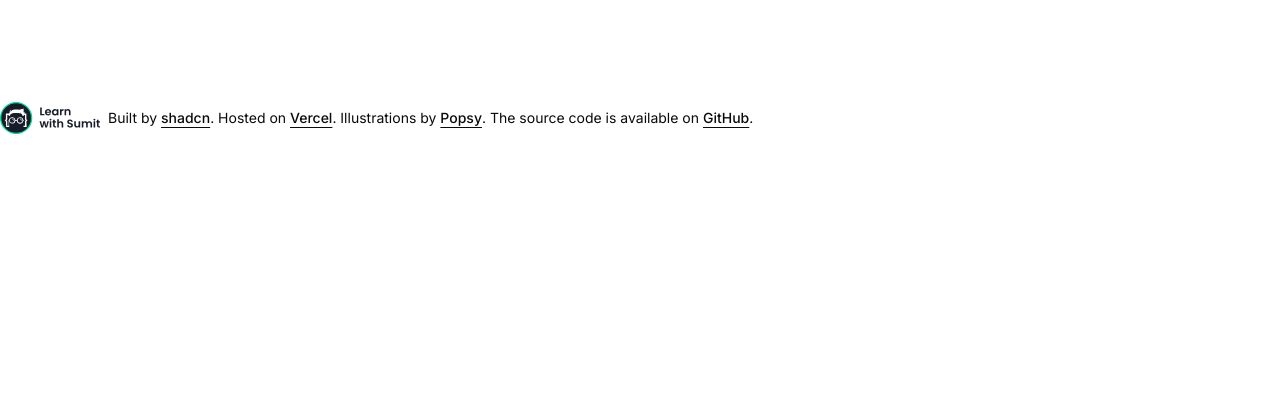
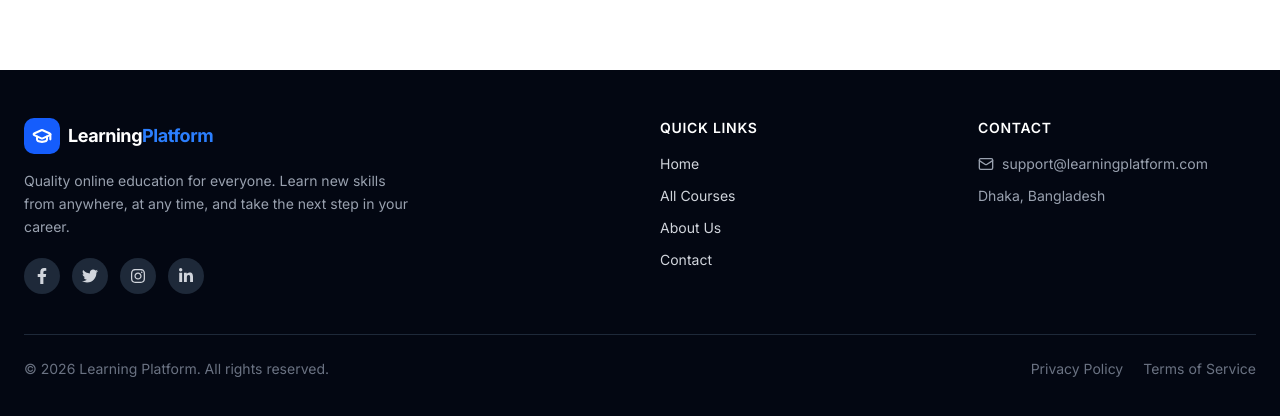
Before and after one commit to arman-c0der/learning-platform, a Next.js app: page / in a window 1280 px wide. Shown: the part 1072-1488 px from the top of the page. Before the commit the page ends 1238 px from the top, so only its background shows below. Built offline with nearby package versions, Linux system fonts and the light colour scheme; no server answers; the database is empty.

Commit message:
Fix footer component

```diff
--- a/components/logo.jsx
+++ b/components/logo.jsx
@@ -1,8 +1,14 @@
-import Image from "next/image";
-import logo from "@/assets/lws_logo.svg";
-import { cn } from "@/lib/utils";
-export const Logo = ({ className = "" }) => {
+import { GraduationCap } from "lucide-react";
+
+ export const Logo = () => {
   return (
-    <Image className={cn("max-w-[100px]", className)} src={logo} alt="logo" />
+    <div className="flex items-center gap-2">
+      <div className="flex items-center justify-center w-9 h-9 rounded-lg bg-blue-600">
+        <GraduationCap className="w-5 h-5 text-white" strokeWidth={2.5} />
+      </div>
+      <span className="text-lg font-bold tracking-tight text-gray-900">
+        Learning<span className="text-blue-600">Platform</span>
+      </span>
+    </div>
   );
 };
--- a/components/main-nav.jsx
+++ b/components/main-nav.jsx
@@ -5,7 +5,7 @@ import Link from "next/link";
 import { cn } from "@/lib/utils";
 
 import { MobileNav } from "@/components/mobile-nav";
-import { Logo } from "./logo";
+import {Logo} from "@/components/logo";
 import Image from "next/image";
 import { X } from "lucide-react";
 import { Command } from "lucide-react";
@@ -55,7 +55,7 @@ export function MainNav({ items, children }) {
         <>
             <div className="flex gap-6 lg:gap-10">
                 <Link href="/">
-                    <Logo />
+                   <Logo/>
                 </Link>
                 {items?.length ? (
                     <nav className="hidden gap-6 lg:flex">
--- a/components/site-footer.jsx
+++ b/components/site-footer.jsx
@@ -1,52 +1,118 @@
-import { cn } from "@/lib/utils";
-import { Logo } from "./logo";
+import Link from "next/link";
+import { GraduationCap, Mail } from "lucide-react";
+import { FaFacebookF, FaTwitter, FaInstagram, FaLinkedinIn } from "react-icons/fa";
 
-export function SiteFooter({ className }) {
+export const SiteFooter = () => {
+  const currentYear = new Date().getFullYear();
+
   return (
-    <footer className={cn(className)}>
-      <div className="container flex flex-col items-center justify-between gap-4 py-10 md:h-24 md:flex-row md:py-0">
-        <div className="flex flex-col items-center gap-4 px-8 md:flex-row md:gap-2 md:px-0">
-          <Logo />
-          <p className="text-center text-sm leading-loose md:text-left">
-            Built by{" "}
+    <footer className="bg-gray-950 text-gray-300">
+      <div className="max-w-7xl mx-auto px-6 py-12">
+        <div className="grid grid-cols-1 md:grid-cols-4 gap-10">
+
+          {/* Logo & About */}
+          <div className="md:col-span-2">
+            <div className="flex items-center gap-2 mb-4">
+              <div className="flex items-center justify-center w-9 h-9 rounded-lg bg-blue-600">
+                <GraduationCap className="w-5 h-5 text-white" strokeWidth={2.5} />
+              </div>
+              <span className="text-lg font-bold tracking-tight text-white">
+                Learning<span className="text-blue-500">Platform</span>
+              </span>
+            </div>
+            <p className="text-sm text-gray-400 leading-relaxed max-w-sm">
+              Quality online education for everyone. Learn new skills from anywhere,
+              at any time, and take the next step in your career.
+            </p>
+
+            {/* Social Icons */}
+            <div className="flex items-center gap-3 mt-5">
               <a
                 href="#"
-              rel="noreferrer"
-              className="font-medium underline underline-offset-4"
+                className="w-9 h-9 flex items-center justify-center rounded-full bg-gray-800 hover:bg-blue-600 transition-colors"
               >
-              shadcn
+                <FaFacebookF className="w-4 h-4" />
               </a>
-            . Hosted on{" "}
-            <a
-              href="https://vercel.com"
-              target="_blank"
-              rel="noreferrer"
-              className="font-medium underline underline-offset-4"
-            >
-              Vercel
-            </a>
-            . Illustrations by{" "}
-            <a
-              href="https://popsy.co"
-              target="_blank"
-              rel="noreferrer"
-              className="font-medium underline underline-offset-4"
-            >
-              Popsy
-            </a>
-            . The source code is available on{" "}
               <a
                 href="#"
-              target="_blank"
-              rel="noreferrer"
-              className="font-medium underline underline-offset-4"
+                className="w-9 h-9 flex items-center justify-center rounded-full bg-gray-800 hover:bg-blue-600 transition-colors"
               >
-              GitHub
+                <FaTwitter className="w-4 h-4" />
               </a>
-            .
+              <a
+                href="#"
+                className="w-9 h-9 flex items-center justify-center rounded-full bg-gray-800 hover:bg-blue-600 transition-colors"
+              >
+                <FaInstagram className="w-4 h-4" />
+              </a>
+              <a
+                href="#"
+                className="w-9 h-9 flex items-center justify-center rounded-full bg-gray-800 hover:bg-blue-600 transition-colors"
+              >
+                <FaLinkedinIn className="w-4 h-4" />
+              </a>
+            </div>
+          </div>
+
+          {/* Quick Links */}
+          <div>
+            <h3 className="text-sm font-semibold text-white uppercase tracking-wider mb-4">
+              Quick Links
+            </h3>
+            <ul className="space-y-3 text-sm">
+              <li>
+                <Link href="/" className="hover:text-blue-400 transition-colors">
+                  Home
+                </Link>
+              </li>
+              <li>
+                <Link href="/" className="hover:text-blue-400 transition-colors">
+                  All Courses
+                </Link>
+              </li>
+              <li>
+                <Link href="/" className="hover:text-blue-400 transition-colors">
+                  About Us
+                </Link>
+              </li>
+              <li>
+                <Link href="/" className="hover:text-blue-400 transition-colors">
+                  Contact
+                </Link>
+              </li>
+            </ul>
+          </div>
+
+          {/* Contact */}
+          <div>
+            <h3 className="text-sm font-semibold text-white uppercase tracking-wider mb-4">
+              Contact
+            </h3>
+            <ul className="space-y-3 text-sm">
+              <li className="flex items-center gap-2 text-gray-400">
+                <Mail className="w-4 h-4 flex-shrink-0" />
+                <span>support@learningplatform.com</span>
+              </li>
+              <li className="text-gray-400">Dhaka, Bangladesh</li>
+            </ul>
+          </div>
+        </div>
+
+        {/* Bottom Bar */}
+        <div className="border-t border-gray-800 mt-10 pt-6 flex flex-col sm:flex-row items-center justify-between gap-3">
+          <p className="text-sm text-gray-500">
+            © {currentYear} Learning Platform. All rights reserved.
           </p>
+          <div className="flex items-center gap-5 text-sm text-gray-500">
+            <Link href="/privacy" className="hover:text-gray-300 transition-colors">
+              Privacy Policy
+            </Link>
+            <Link href="/terms" className="hover:text-gray-300 transition-colors">
+              Terms of Service
+            </Link>
+          </div>
         </div>
       </div>
     </footer>
   );
-}
+};
--- a/package.json
+++ b/package.json
@@ -2,8 +2,6 @@
   "name": "educonnect",
   "version": "0.1.0",
   "private": true,
-
-
   "scripts": {
     "dev": "next dev",
     "build": "next build",
@@ -52,6 +50,7 @@
     "react-dom": "19.2.4",
     "react-dropzone": "^19.1.1",
     "react-hook-form": "^7.81.0",
+    "react-icons": "^5.7.0",
     "react-player": "^3.4.0",
     "react-quill-new": "^3.8.3",
     "resend": "^6.18.0",
```
Also changed, not shown: 1 other file (tests, documents, lock files or other folders). Lines whose indentation alone changed are shown as unchanged.
